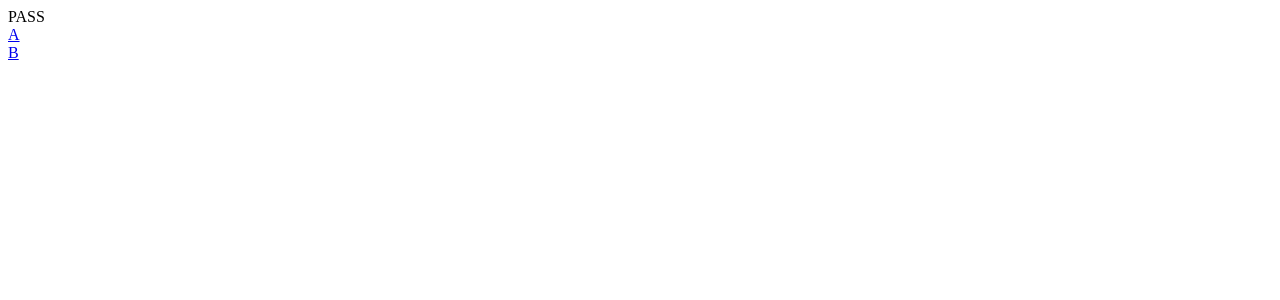
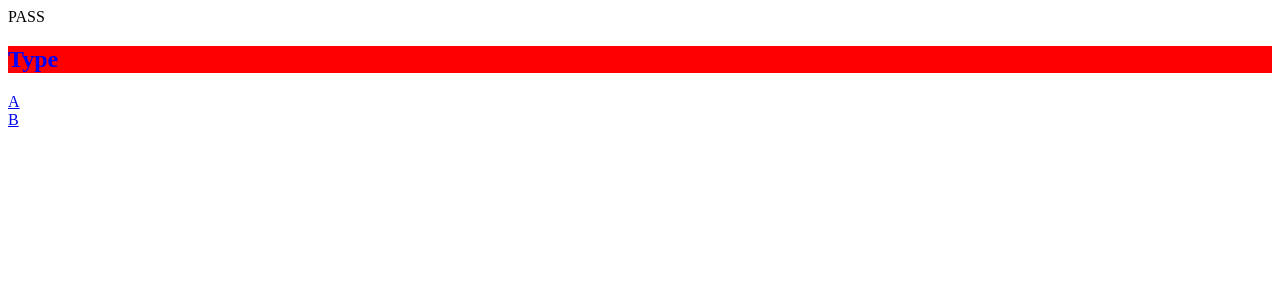
Before and after one commit to amazingefren/type.amazing, a React app in the folder client/: page / in a window 1280 px wide. Shown: the top 300 px of the page. Built offline with nearby package versions, Linux system fonts and the light colour scheme.

Commit message:
sass backup, transition to postcss

```diff
--- a/client/package.json
+++ b/client/package.json
@@ -15,10 +15,12 @@
     "@types/react": "^17.0.27",
     "@types/react-dom": "^17.0.9",
     "@types/react-router-dom": "^5.3.1",
+    "@types/sass": "^1",
     "@types/webpack": "^5.28.0",
     "@types/webpack-dev-server": "^4.3.0",
     "@typescript-eslint/eslint-plugin": "^4.33.0",
     "@typescript-eslint/parser": "^4.33.0",
+    "css-loader": "^6.3.0",
     "eslint": "^7.32.0",
     "eslint-config-airbnb": "latest",
     "eslint-plugin-import": "^2.24.2",
@@ -29,6 +31,9 @@
     "html-webpack-plugin": "^5.3.2",
     "prettier": "2.4.1",
     "react-router-dom": "^5.3.0",
+    "sass": "^1.42.1",
+    "sass-loader": "^12.1.0",
+    "style-loader": "^3.3.0",
     "terser-webpack-plugin": "^5.2.4",
     "ts-loader": "^9.2.6",
     "ts-node": "^10.2.1",
--- a/client/src/App.tsx
+++ b/client/src/App.tsx
@@ -4,6 +4,7 @@ import Testa from "pages/a";
 import Testb from "pages/b";
 import Test from "@test";
 import { AnimatedRoute, AnimatedSwitch } from "animations";
+import Layout from "ui/layout/Layout";
 import type { HTMLMotionProps } from "framer-motion";
 
 const PageAnimation: HTMLMotionProps<"div"> = {
@@ -29,6 +30,7 @@ const App: React.FC = () => {
   return (
     <>
       <Test />
+      <Layout />
       <Link to="/a">A</Link>
       <br />
       <Link to="/b">B</Link>
--- /dev/null
+++ b/client/src/components/index.ts
@@ -0,0 +1 @@
+export * from './navbar/Navbar'
--- /dev/null
+++ b/client/src/components/navbar/Navbar.scss
@@ -0,0 +1,9 @@
+$module: "navbar";
+
+.navbar {
+  width: 100%;
+  &__header {
+    color: blue;
+    background-color: red;
+  }
+}
--- /dev/null
+++ b/client/src/components/navbar/Navbar.tsx
@@ -0,0 +1,12 @@
+import React from 'react'
+import "./Navbar.scss"
+
+export const Navbar: React.FC<{}> = () => {
+  return (
+    <nav className="navbar">
+      <h1 className="navbar__header">Type</h1>
+    </nav>
+  )
+}
+
+export default Navbar
--- /dev/null
+++ b/client/src/ui/layout/Layout.scss
@@ -0,0 +1,3 @@
+.test {
+  background-color: blue;
+}
--- /dev/null
+++ b/client/src/ui/layout/Layout.tsx
@@ -0,0 +1,13 @@
+import React from "react";
+import { Navbar } from "components";
+import "./Layout.scss";
+
+const Layout: React.FC = () => {
+  return (
+    <div className="layout">
+      <Navbar />
+    </div>
+  );
+};
+
+export default Layout;
--- a/client/webpack.config.ts
+++ b/client/webpack.config.ts
@@ -2,7 +2,8 @@ import * as path from "path";
 import * as webpack from "webpack";
 import Html from "html-webpack-plugin";
 import TerserPlugin from "terser-webpack-plugin";
-import TsPaths, { TsconfigPathsPlugin } from "tsconfig-paths-webpack-plugin";
+import { TsconfigPathsPlugin } from "tsconfig-paths-webpack-plugin";
+import DartSass from "sass";
 
 const htmlPlugin = new Html({
   template: "./static/index.html",
@@ -24,6 +25,22 @@ const config: webpack.Configuration = {
         test: /\.tsx?$/,
         use: "ts-loader",
         exclude: /node_modules/,
+      },
+      {
+        test: /\.(s(a|c)ss)$/,
+        use: [
+          "style-loader",
+          "css-loader",
+          {
+            loader: "sass-loader",
+            options: {
+              implementation: DartSass,
+              sassOptions: {
+                outputStyle: "compressed",
+              },
+            },
+          },
+        ],
       },
     ],
   },
```
Also changed, not shown: 1 other file (tests, documents, lock files or other folders).
